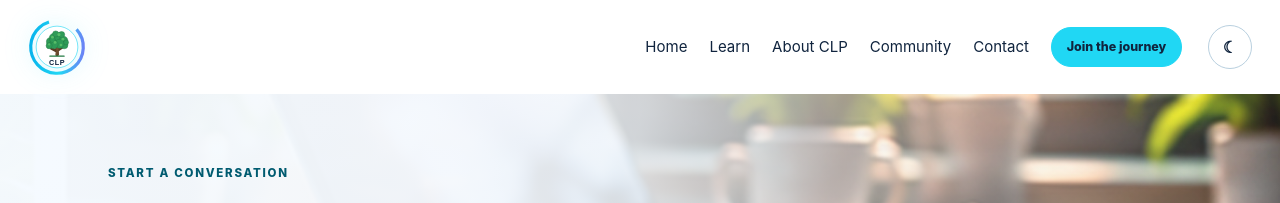
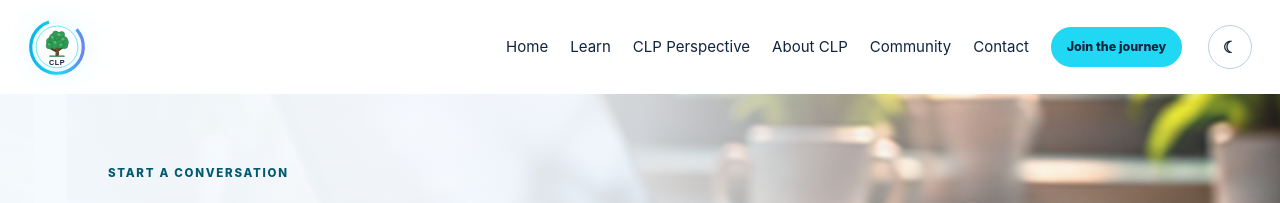
Before and after one commit to sanjeevkshu/clp, a Jekyll site: the page built from contact.md, in a window 1280 px wide. Shown: the top 203 px of the page. Built offline with Jekyll 4.4.1, drawn with Linux system fonts in a browser that asks for light colours.

Commit message:
Add CLP Perspective to main navigation

```diff
--- a/_includes/header.html
+++ b/_includes/header.html
@@ -1 +1 @@
-<header class="site-header"><a class="brand" href="{{ '/' | relative_url }}" aria-label="CLP home"><img src="{{ '/assets/images/clp-mark.svg' | relative_url }}" alt="CLP Kalpavriksha emblem" width="58" height="58"></a><div class="header-controls"><button class="theme-toggle" type="button" id="theme-toggle" aria-label="Switch to light theme" aria-pressed="false"><span aria-hidden="true" class="theme-toggle-icon">☼</span><span class="theme-toggle-label">Theme</span></button><button class="nav-toggle" type="button" aria-expanded="false" aria-controls="site-nav" aria-label="Open navigation menu"><span class="hamburger-icon" aria-hidden="true"><span></span><span></span><span></span></span></button></div><nav id="site-nav" class="site-nav" aria-label="Main navigation"><a href="{{ '/' | relative_url }}">Home</a><a href="{{ '/learn/' | relative_url }}">Learn</a><a href="{{ '/about/' | relative_url }}">About CLP</a><a href="{{ '/community/' | relative_url }}">Community</a><a href="{{ '/contact/' | relative_url }}">Contact</a><a class="button button-small" href="{{ '/community/' | relative_url }}">Join the journey</a></nav></header>
+<header class="site-header"><a class="brand" href="{{ '/' | relative_url }}" aria-label="CLP home"><img src="{{ '/assets/images/clp-mark.svg' | relative_url }}" alt="CLP Kalpavriksha emblem" width="58" height="58"></a><div class="header-controls"><button class="theme-toggle" type="button" id="theme-toggle" aria-label="Switch to light theme" aria-pressed="false"><span aria-hidden="true" class="theme-toggle-icon">☼</span><span class="theme-toggle-label">Theme</span></button><button class="nav-toggle" type="button" aria-expanded="false" aria-controls="site-nav" aria-label="Open navigation menu"><span class="hamburger-icon" aria-hidden="true"><span></span><span></span><span></span></span></button></div><nav id="site-nav" class="site-nav" aria-label="Main navigation"><a href="{{ '/' | relative_url }}">Home</a><a href="{{ '/learn/' | relative_url }}">Learn</a><a href="{{ '/perspective/' | relative_url }}">CLP Perspective</a><a href="{{ '/about/' | relative_url }}">About CLP</a><a href="{{ '/community/' | relative_url }}">Community</a><a href="{{ '/contact/' | relative_url }}">Contact</a><a class="button button-small" href="{{ '/community/' | relative_url }}">Join the journey</a></nav></header>
```
